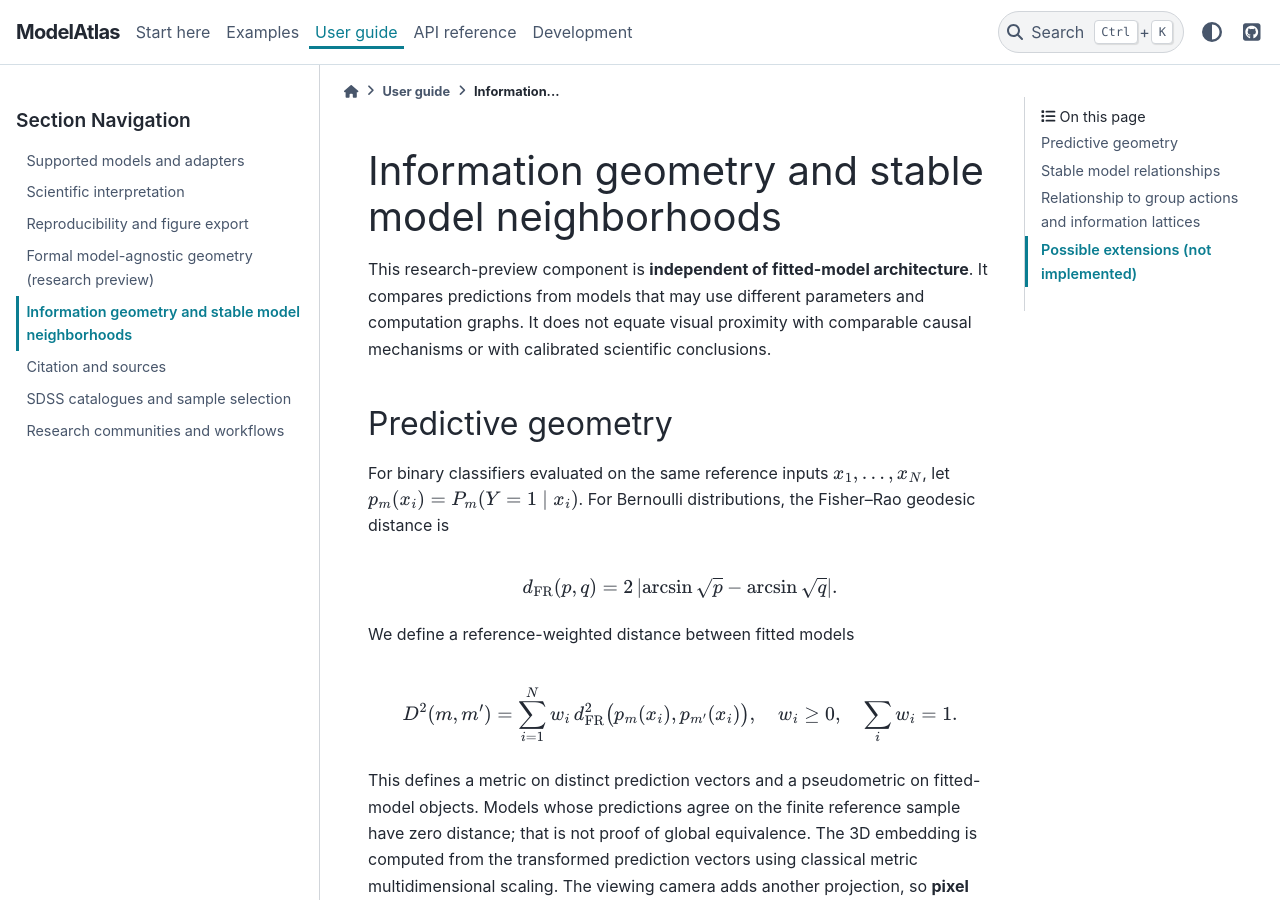
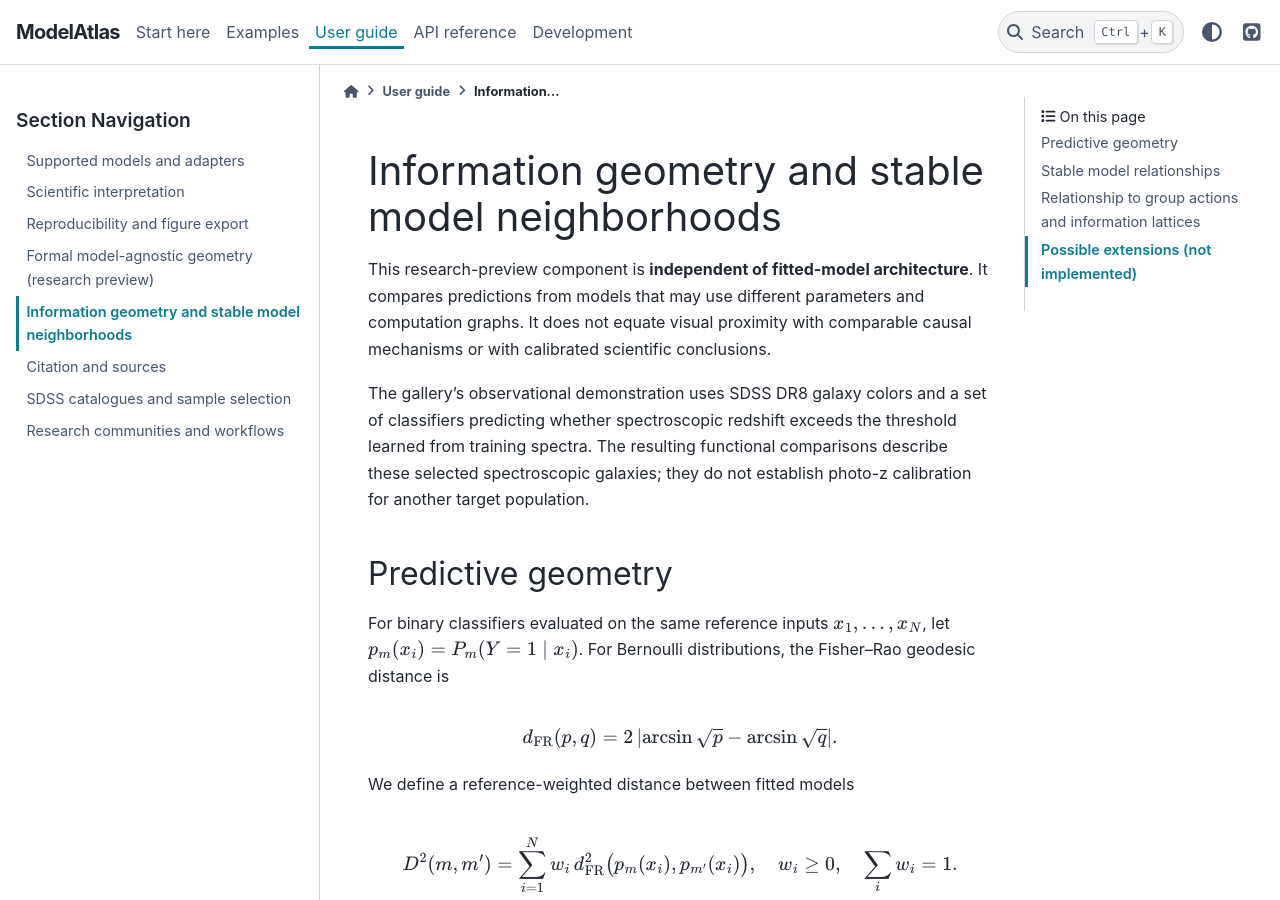
Before and after one commit to RafaelSdeSouza/ModelAtlas, a Sphinx documentation site: the page built from docs/guide/information_geometry.rst, in a window 1280 px wide and 900 px high. Built offline with Sphinx 7.4.7 and the PyData theme 0.15.4, drawn with Linux system fonts in a browser that asks for light colours; pages that are not in the unit, such as notebooks, are missing from menus.

Commit message:
Orient ModelAtlas documentation toward astronomy AI ML SOM communities

```diff
--- a/docs/guide/information_geometry.rst
+++ b/docs/guide/information_geometry.rst
@@ -5,6 +5,12 @@ This research-preview component is **independent of fitted-model architecture**.
 It compares predictions from models that may use different parameters and
 computation graphs. It does not equate visual proximity with comparable causal
 mechanisms or with calibrated scientific conclusions.
+
+The gallery's observational demonstration uses SDSS DR8 galaxy colors
+and a set of classifiers predicting whether spectroscopic redshift exceeds
+the threshold learned from training spectra. The resulting functional
+comparisons describe these selected spectroscopic galaxies; they do not
+establish photo-z calibration for another target population.
 
 Predictive geometry
 -------------------
```
